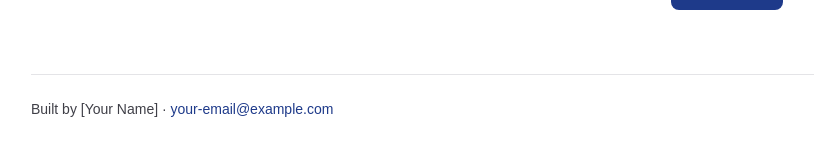
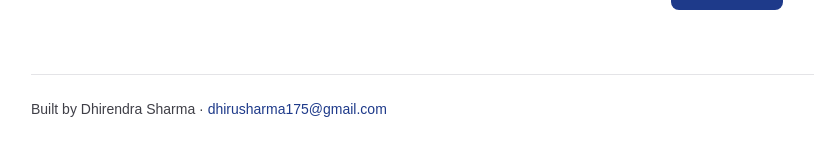
Before and after one commit to SharmaDhirendr/owner-report-studio, a Next.js app: page / in a window 1280 px wide. Shown: the part 1156-1311 px from the top of the page, without its empty margins (113-927 px from the left). Built offline with nearby package versions, Linux system fonts and the light colour scheme.

Commit message:
Adiing name and email to get feedback

```diff
--- a/src/app/page.tsx
+++ b/src/app/page.tsx
@@ -42,7 +42,7 @@ const emptyBrand: BrandSettings = {
 };
 
 const money = new Intl.NumberFormat('en-US', { style: 'currency', currency: 'USD' });
-const CONTACT_EMAIL = 'your-email@example.com';
+const CONTACT_EMAIL = 'dhirusharma175@gmail.com';
 const FEEDBACK_MAILTO = `mailto:${CONTACT_EMAIL}?subject=${encodeURIComponent('Owner Report Feedback')}`;
 
 export default function HomePage() {
@@ -221,7 +221,7 @@ export default function HomePage() {
         />
       ) : null}
       <footer className="mt-16 border-t border-zinc-200 pt-6 text-sm text-zinc-700 dark:border-zinc-800 dark:text-zinc-300">
-        Built by [Your Name] ·{' '}
+        Built by Dhirendra Sharma ·{' '}
         <a href={`mailto:${CONTACT_EMAIL}`} className="font-medium text-[#1E3A8A] hover:underline dark:text-[#93C5FD]">
           {CONTACT_EMAIL}
         </a>
```
